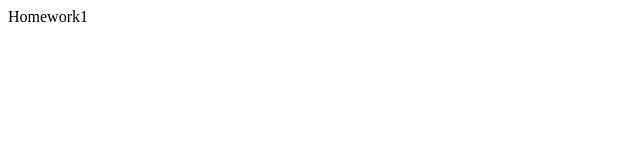
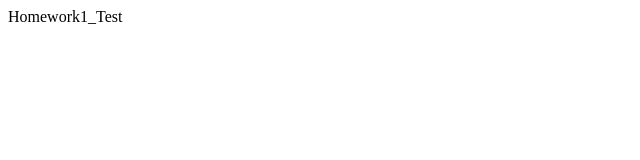
Before and after one commit to qmargo23/test_002, a plain HTML site: page Homework1/index.html in a window 1280 px wide. Shown: the full height of the page, 0-640 px from the left. Drawn offline with Linux system fonts and the light colour scheme.

Commit message:
Изменено поле Homework1 на Homework1_Test

```diff
--- a/Homework1/index.html
+++ b/Homework1/index.html
@@ -6,6 +6,6 @@
    <title>Homework1</title>
 </head>
 <body>
-   Homework1
+   Homework1_Test
 </body>
 </html>
```
